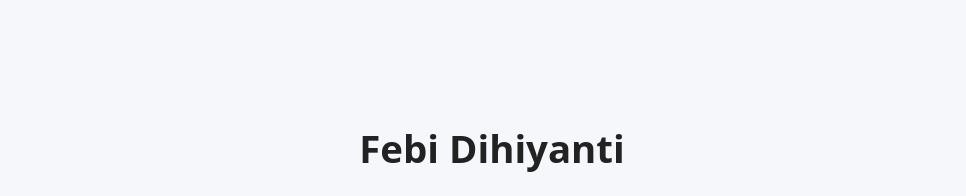
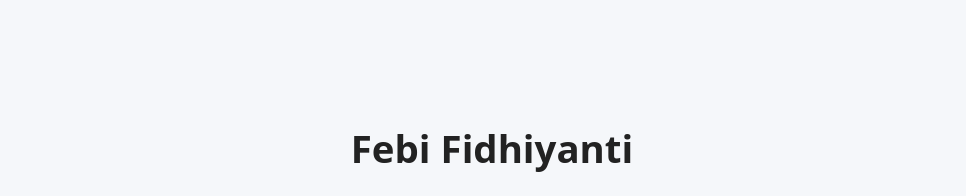
Before and after one commit to febifidhiyanti/febifidhiyanti.github.io, a plain HTML site: page index.html in a window 1280 px wide. Shown: the top 196 px of the page, without its empty margins (148-1114 px from the left). Drawn offline with Linux system fonts and the light colour scheme.

Commit message:
Update author name from Febi Dihiyanti to Febi Fidhiyanti

```diff
--- a/index.html
+++ b/index.html
@@ -6,7 +6,7 @@
 
   <meta name="description" content="Portfolio Febi Dihiyanti, Mobile App Developer Flutter dan Web Developer Laravel & CodeIgniter. Berpengalaman membuat aplikasi mobile, web modern, dan penulis artikel teknologi.">
   <meta name="keywords" content="Flutter Developer, Laravel Developer, CodeIgniter Developer, Mobile App Developer, Web Developer Indonesia">
-  <meta name="author" content="Febi Dihiyanti">
+  <meta name="author" content="Febi Fidhiyanti">
   <meta name="viewport" content="width=device-width, initial-scale=1.0">
 
   <link rel="stylesheet" href="style.css">
@@ -14,7 +14,7 @@
 <body>
 
 <header class="hero">
-  <h1>Febi Dihiyanti</h1>
+  <h1>Febi Fidhiyanti</h1>
   <p>Mobile App Developer (Flutter) & Web Developer (Laravel, CodeIgniter)</p>
 </header>
 
```
